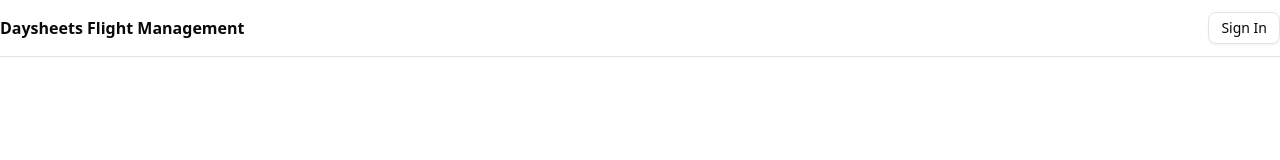
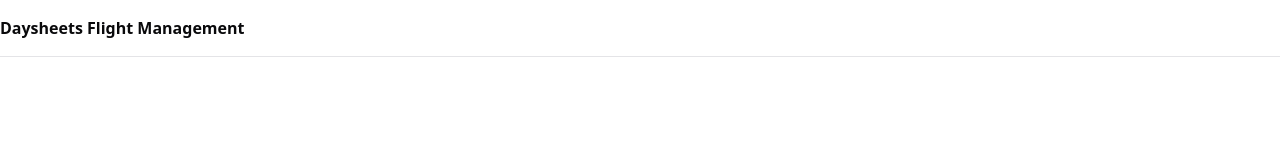
Before and after one commit to elodge/flights-v3, a Next.js app: page /login in a window 1280 px wide. Shown: the top 160 px of the page. Built offline with nearby package versions, Linux system fonts and the light colour scheme; no server answers.

Commit message:
fix: Hide Sign In button on login page
- Added usePathname to detect current route
- Sign In button now hidden when pathname is '/login'
- Eliminates redundant UI element on login page
- Clean header on login page shows only title when not authenticated

```diff
--- a/components/header.tsx
+++ b/components/header.tsx
@@ -5,9 +5,11 @@ import { DropdownMenu, DropdownMenuContent, DropdownMenuItem, DropdownMenuTrigge
 import { Avatar, AvatarFallback } from '@/components/ui/avatar'
 import { Bell, ChevronDown, LogOut } from 'lucide-react'
 import { useUser } from '@/hooks/use-auth'
+import { usePathname } from 'next/navigation'
 
 export function Header() {
   const { user, profile, role, loading, signOut } = useUser()
+  const pathname = usePathname()
 
   const handleSignOut = async () => {
     await signOut()
@@ -89,11 +91,11 @@ export function Header() {
                 </DropdownMenuItem>
               </DropdownMenuContent>
             </DropdownMenu>
-          ) : (
+          ) : pathname !== '/login' ? (
             <Button variant="outline" size="sm" onClick={() => window.location.href = '/login'}>
               Sign In
             </Button>
-          )}
+          ) : null}
         </div>
       </div>
     </header>
```
